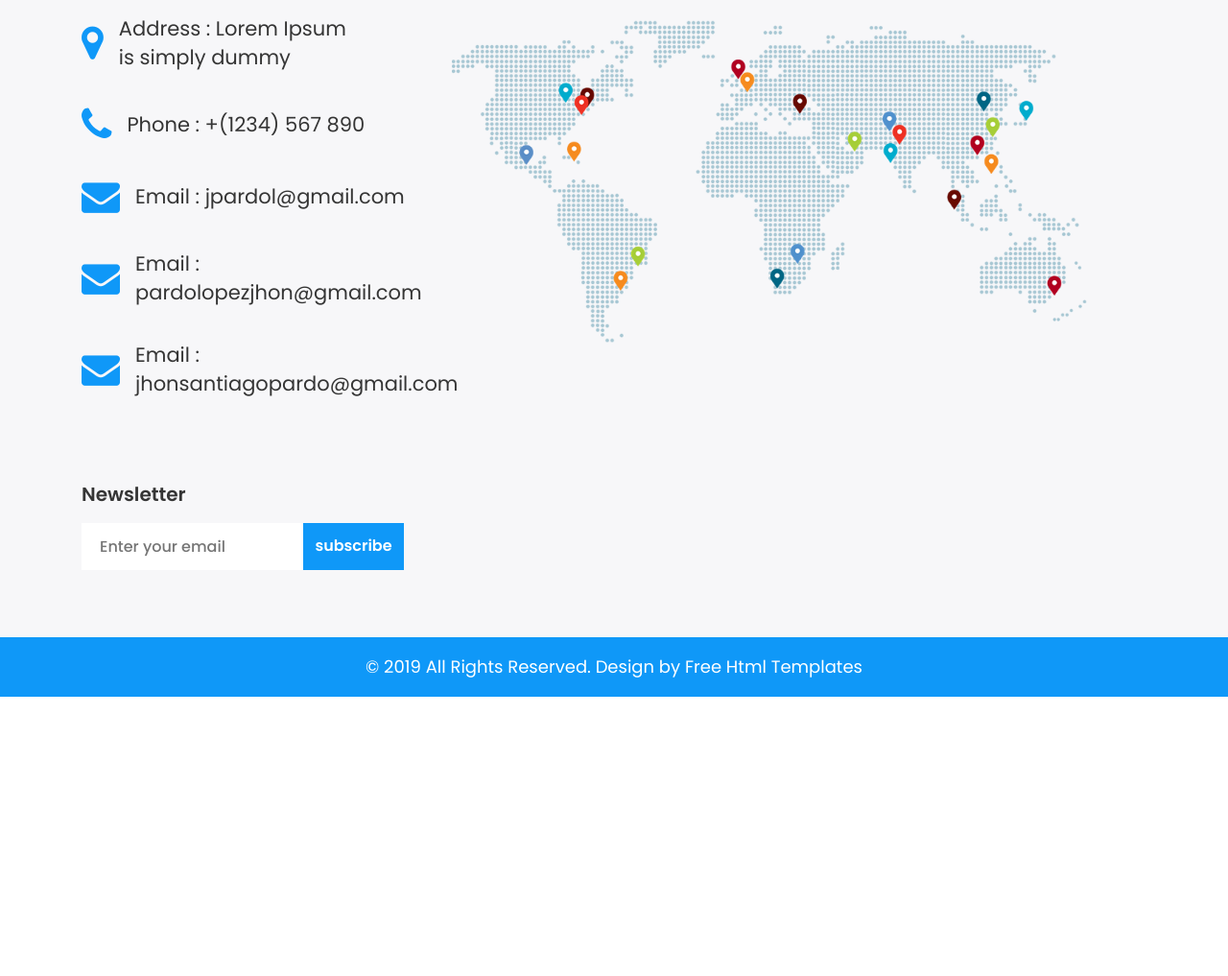
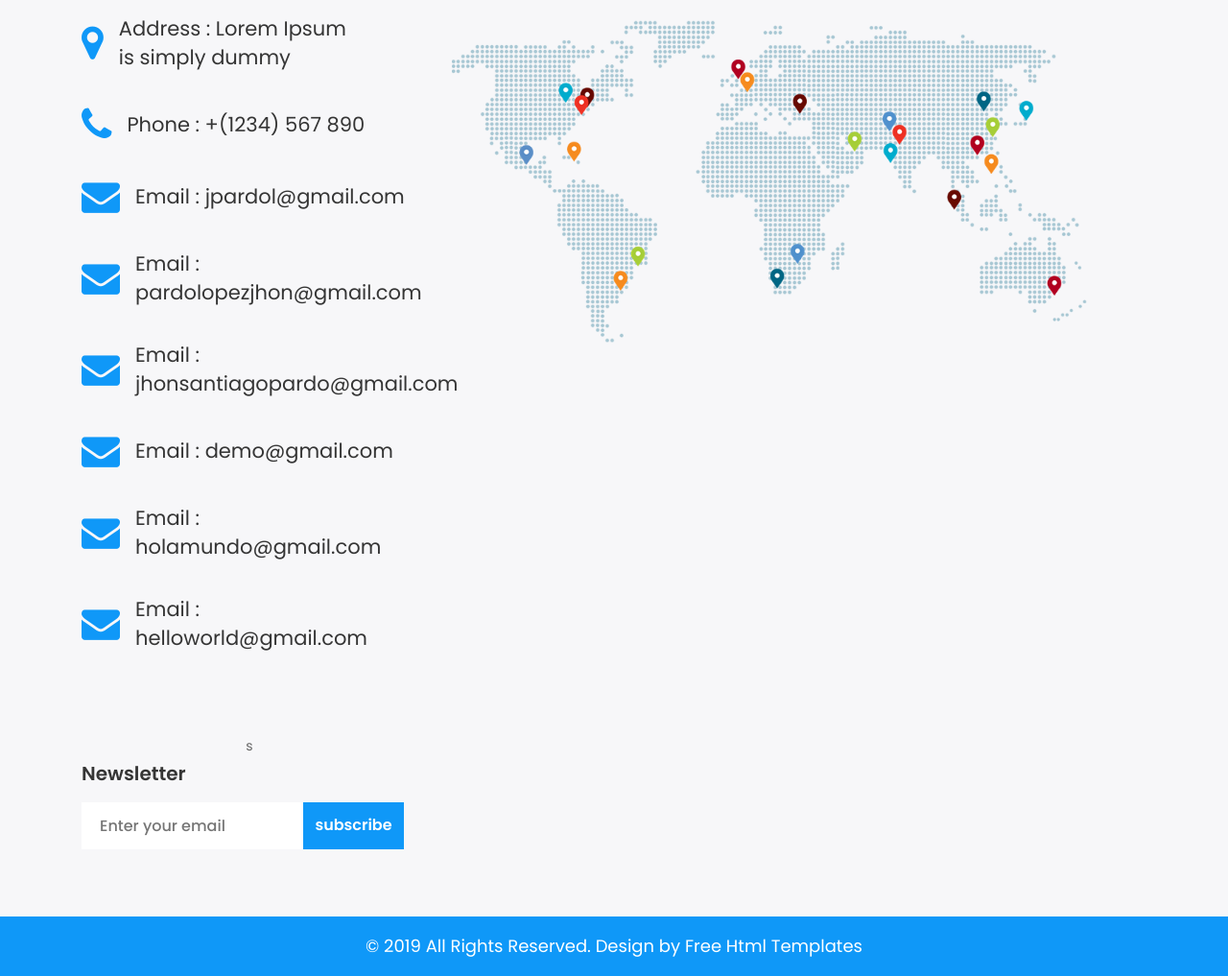
Before and after one commit to JPARDOL92/CursoGit, a plain HTML site: page index.html in a window 1280 px wide. Shown: the part 5139-6156 px from the top of the page at 96% size. Before the commit the page ends 5865 px from the top, so only its background shows below. Drawn offline with nearby package versions, Linux system fonts and the light colour scheme; files whose address does not match are found by name.

Commit message:
Agregando 02 correos

```diff
--- a/index.html
+++ b/index.html
@@ -578,11 +578,17 @@
                         <li><a href="#"><i class="fa fa-map-marker" aria-hidden="true"></i></a> Address : Lorem Ipsum <br> is simply dummy
                         </li>
                         <li><a href="#"><i class="fa fa-phone" aria-hidden="true"></i></a>Phone :  +(1234) 567 890</li>
+
                         <li><a href="#"><i class="fa fa-envelope" aria-hidden="true"></i></a>Email : jpardol@gmail.com</li>
                         <li><a href="#"><i class="fa fa-envelope" aria-hidden="true"></i></a>Email : pardolopezjhon@gmail.com</li>
                         <li><a href="#"><i class="fa fa-envelope" aria-hidden="true"></i></a>Email : jhonsantiagopardo@gmail.com</li>
+
+                        <li><a href="#"><i class="fa fa-envelope" aria-hidden="true"></i></a>Email : demo@gmail.com</li>
+                        <li><a href="#"><i class="fa fa-envelope" aria-hidden="true"></i></a>Email : holamundo@gmail.com</li>
+                        <li><a href="#"><i class="fa fa-envelope" aria-hidden="true"></i></a>Email : helloworld@gmail.com</li>
+
                      </ul>
-                     <form class="bottom_form">
+                     <form class="bottom_form">s
                         <h3>Newsletter</h3>
                         <input class="enter" placeholder="Enter your email" type="text" name="Enter your email">
                         <button class="sub_btn">subscribe</button>
```
